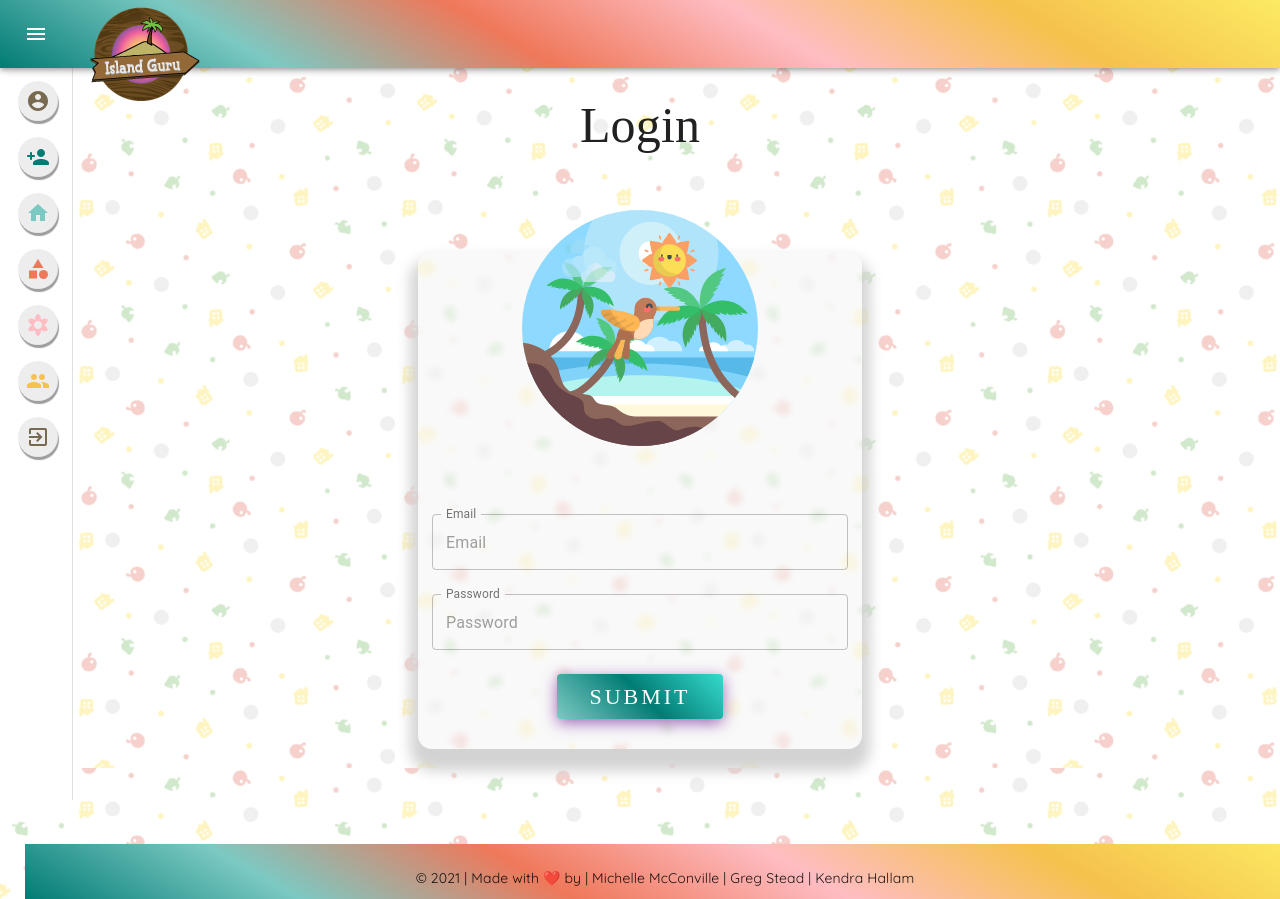
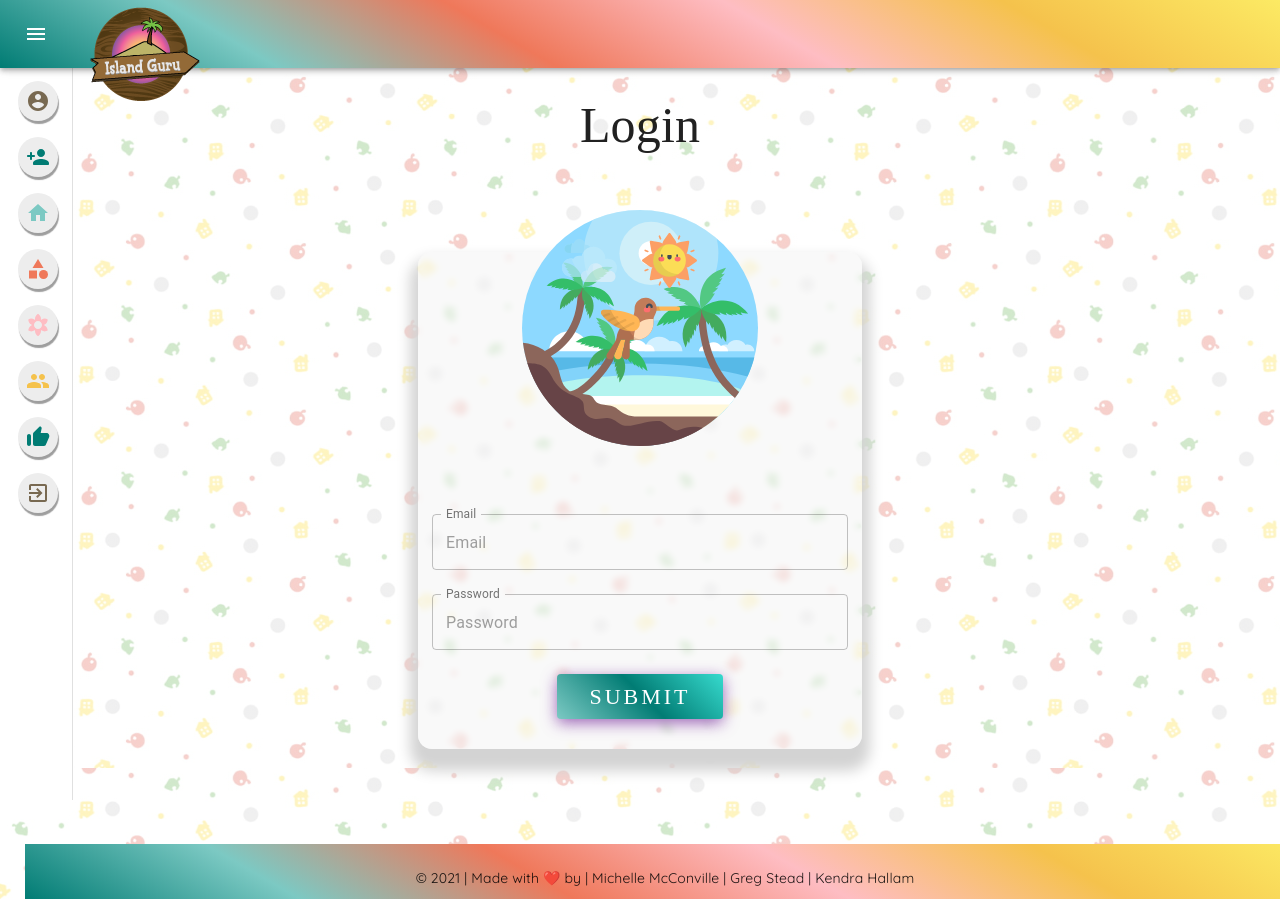
Before and after one commit to gregstead/island_assistant, a React (Create React App) app in the folder client/: page / in a window 1280 px wide. Shown: the top 899 px of the page. Built offline with nearby package versions, Linux system fonts and the light colour scheme.

Commit message:
added a favorities link to the navbar

```diff
--- a/client/src/components/Navbar/Navbar.jsx
+++ b/client/src/components/Navbar/Navbar.jsx
@@ -14,6 +14,7 @@ import HomeIcon from '@material-ui/icons/Home';
 import MenuIcon from '@material-ui/icons/Menu';
 import PersonAddRoundedIcon from '@material-ui/icons/PersonAddRounded';
 import PeopleIcon from '@material-ui/icons/People';
+import ThumbUpAltRoundedIcon from '@material-ui/icons/ThumbUpAltRounded';
 import logo from "../../images/igLogo4.png";
 
 const drawerWidth = 170;
@@ -147,7 +148,7 @@ export default function MiniDrawer() {
       <Divider />
 
       <List>
-        {['Login', 'Register', 'Home', 'Items', 'Flowers', 'Villagers', 'Logout'].map((text, index) => (
+        {['Login', 'Register', 'Home', 'Items', 'Flowers', 'Villagers', 'Favorites', 'Logout'].map((text, index) => (
           <Link to={`/${text.toLowerCase()}`} key={index} style={{ color: '#017c74', textDecoration: 'none', fontWeight: "bold" }}>
 
             <ListItem button style={{ paddingLeft: "18px", paddingRight: "23px" }}>
@@ -160,7 +161,8 @@ export default function MiniDrawer() {
                 {index === 3 && <CategoryIcon             key={"items"}     style={{color: '#ef785a'}} />}
                 {index === 4 && <FilterVintageRoundedIcon key={"flowers"}   style={{color: '#febdc3'}} />}
                 {index === 5 && <PeopleIcon               key={"villagers"} style={{color: '#f5c24c'}} />}
-                {index === 6 && <ExitToAppIcon            key={"exit"}      style={{color: '#786951', transform: "rotate(96)" }}
+                {index === 6 && <ThumbUpAltRoundedIcon    key={"favorites"} style={{color: '#017c74'}} />}
+                {index === 7 && <ExitToAppIcon            key={"exit"}      style={{color: '#786951', transform: "rotate(96)" }}
                 onClick={async() => {await axios.get('/logout')}} />}
               </Avatar>
 
```
